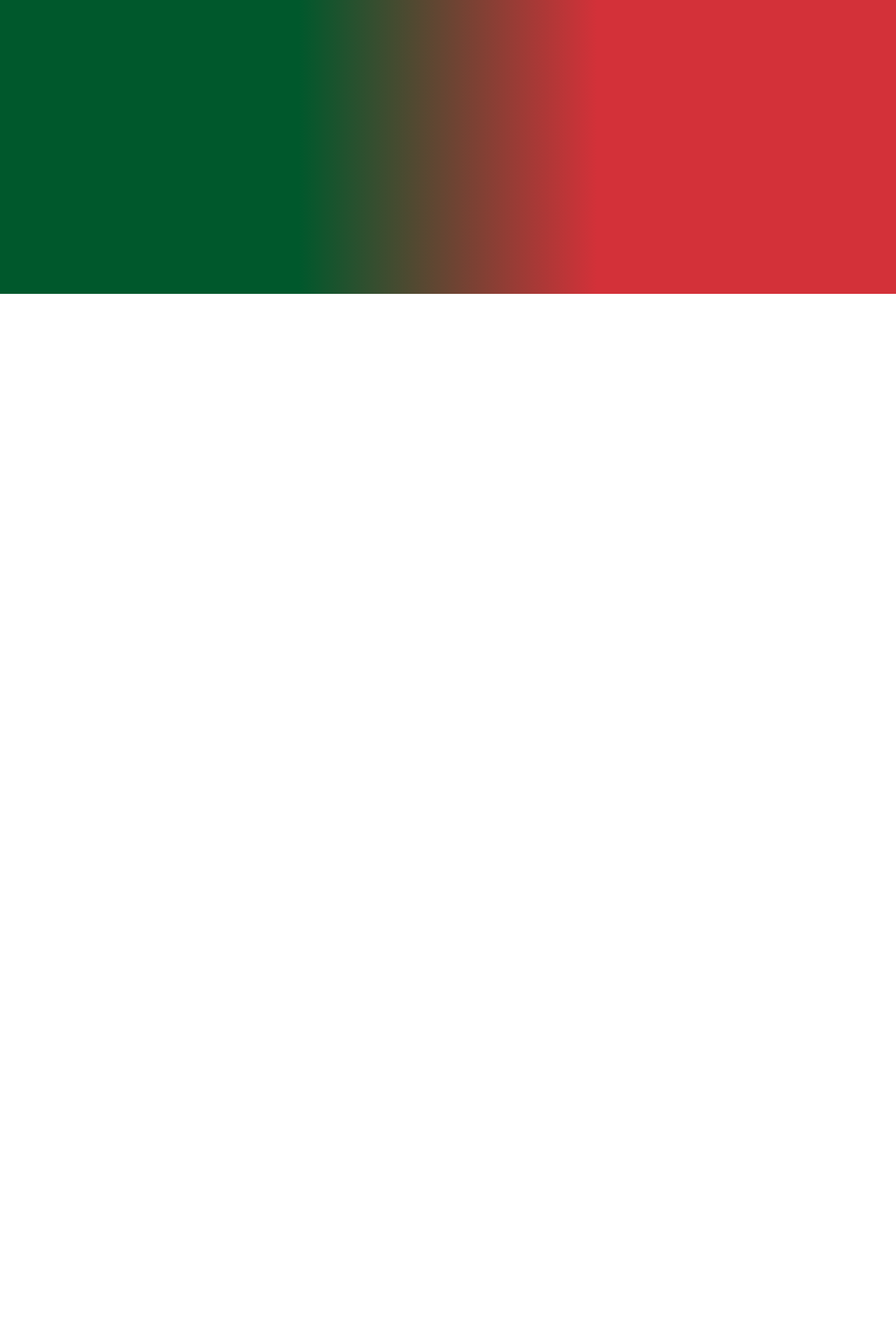
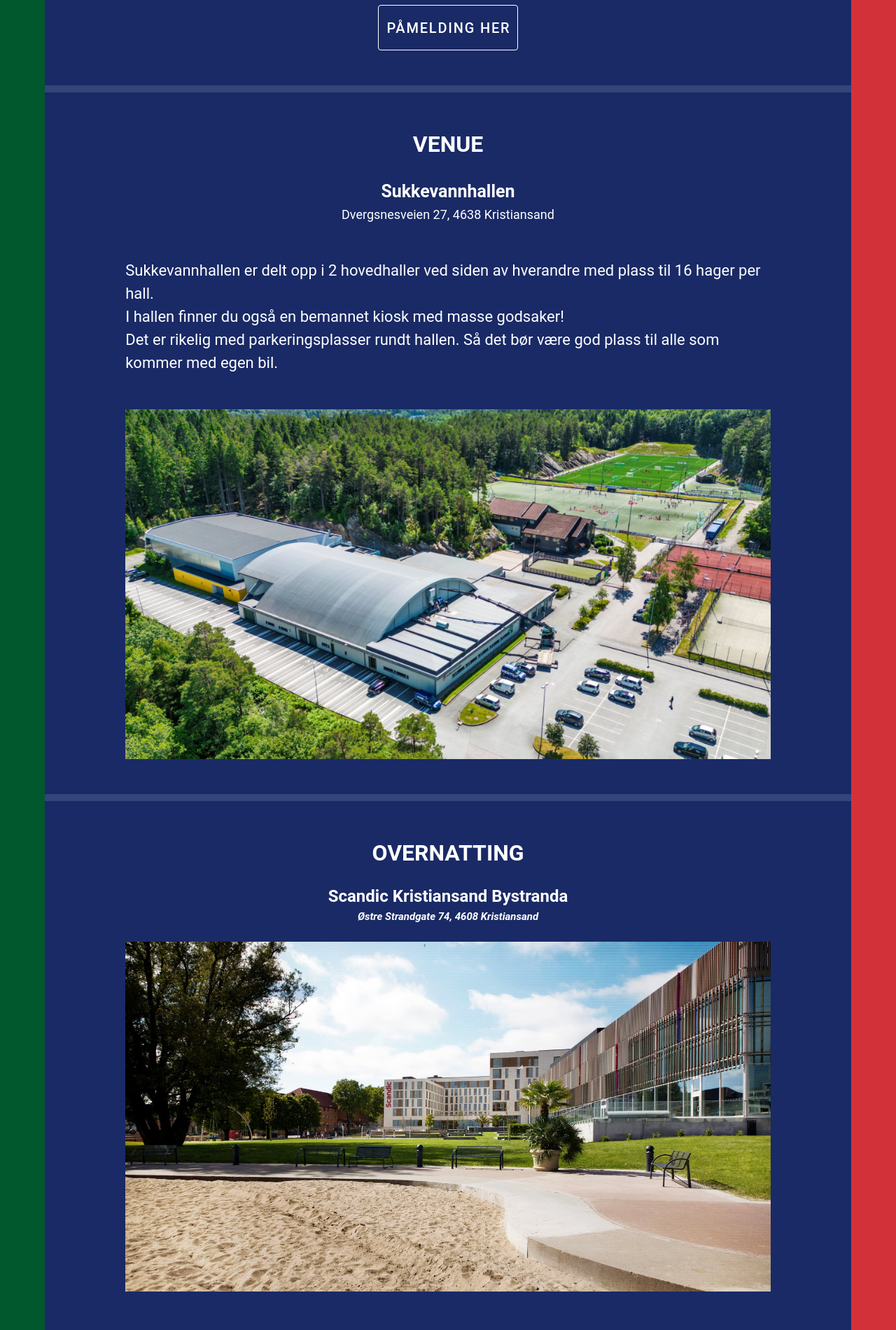
Before and after one commit to Faou95/veteran-nm2023, a Vue app: page / in a window 1280 px wide. Shown: the part 380-2281 px from the top of the page at 70% size. Before the commit the page ends 800 px from the top, so only its background shows below. Built offline with nearby package versions, Linux system fonts and the light colour scheme.

Commit message:
tablet content

```diff
--- a/src/views/Tablet.vue
+++ b/src/views/Tablet.vue
@@ -7,7 +7,83 @@
     <div class="ril"></div>
     <div class="lia"></div>
 
-    <div class="content"></div>
+    <div class="content">
+      <h1 style="width: 80%; margin: auto">Randesund IL og Lia IL har den store gleden av å invitere til årets Norgesmesterskap for
+        veteraner <br>Stevnet spilles i Sukkevannhallen i Kristiansand
+      </h1>
+      <p style="text-align: center">
+        Påmelding innen fredag 26. april <br>
+        <v-btn
+          height="65px"
+          width="200px"
+          style="margin-top: 10px; font-size: 20px"
+          variant="outlined"
+          text="Påmelding her"
+          href="https://ttadmin.webzenter.com/ext?function=Register&TournamentId=316">
+        </v-btn>
+      </p>
+
+      <v-divider
+        style="margin: 50px 0"
+        thickness="10"
+        color="white"
+      ></v-divider>
+
+      <h1 class="heading-text" style="padding-bottom: 25px">VENUE</h1>
+        <h2 style="color: white; font-size: 25px; text-align: center">Sukkevannhallen</h2>
+        <p style="text-align: center; font-size: 18px; margin-bottom: 50px">Dvergsnesveien 27, 4638 Kristiansand</p>
+        <p style="margin: 50px auto; width: 80%">Sukkevannhallen er delt opp i 2 hovedhaller ved siden av hverandre med plass til 16 hager per hall. <br>
+          I hallen finner du også en bemannet kiosk med masse godsaker!<br>
+          Det er rikelig med parkeringsplasser rundt hallen. Så det bør være god plass til alle
+          som kommer med egen bil.</p>
+
+        <img style="
+          display: block;
+          width: 80%;
+          height: 500px;
+          object-fit: cover;
+          margin: auto;
+            "
+             src="/src/assets/Sukkevannshallen.jpeg" alt="Sukkevannshallen" title="Sukkevannshallen"
+        >
+
+      <v-divider
+        style="margin: 50px 0"
+        thickness="10"
+        color="white"
+      ></v-divider>
+
+
+      <h1 class="heading-text" style="padding: 0 0 20px 0">OVERNATTING</h1>
+      <h2 style="text-align: center; color: white;">Scandic Kristiansand Bystranda</h2>
+      <h3 style="text-align: center; color: white; padding-bottom: 25px; font-style: italic; font-size: 15px">Østre Strandgate 74, 4608 Kristiansand</h3>
+      <img style="
+          display: block;
+          width: 80%;
+          height: 500px;
+          object-fit: cover;
+          margin: auto;
+        "
+           src="/src/assets/scandic.jpg" alt="Bilde av: Tord-Erik Andersen" title="Bilde av: Tord-Erik Andersen"
+      >
+
+      <p style="width: 80%; margin: 50px auto 0 auto">Velkommen til Scandic Kristiansand Bystranda, hotellet som vant prisen for regionens beste hotellfrokost i 2023! Bo sentralt og familievennlig midt på populære Bystranda, nær sentrum, shopping og restauranter.
+        Barnevennlig med lekerom og strand, vegg-i-vegg med Aquarama med treningssenter, badeland og Spa. Restaurant med utsikt over havet og egen barnebuffet om sommeren. Parkering i garasje (mot avgift) med direkte adkomst til resepsjonen via heis.</p>
+
+      <h1 style="padding: 50px 0 25px 0">BANKETT</h1>
+      <p style="width: 80%; margin: 0 auto 50px auto">Det blir bankett lørdag kveld på hotellet. Vi kommer tilbake senere med meny og program for
+        banketten. Det blir velkomstdrink, forrett, hovedrett og dessert. <br>
+        Pris: 795 kroner per person.
+      </p>
+      <p style="width: 80%; margin: auto">
+        <span style="font-weight: bold; font-size: 25px">Priser per rom per natt inklusive frokost</span><br>
+        Enkeltrom: kr 1190 per natt<br>
+        Dobbelt rom: kr 1440 per natt
+      </p>
+      <p style="text-align: center; margin-top: 75px">Rombestilling og bankett påmelding sendes direkte til Randesund / Lia på e-post: <br>
+        <span style="font-weight: bold; font-size: 27px">jens.salvesen2@gmail.com</span></p>
+
+    </div>
   </div>
 
 </template>
@@ -62,6 +138,17 @@ export default {
            margin: auto;
            background-color: #192a66;
            padding-top: 50px;
+
+      h1 {
+        color: white;
+        text-align: center;
+        max-width: 100%;
+        padding-bottom: 50px;
+      }
+
+      p {
+        color: white;
+      }
     }
   }
 </style>
```
